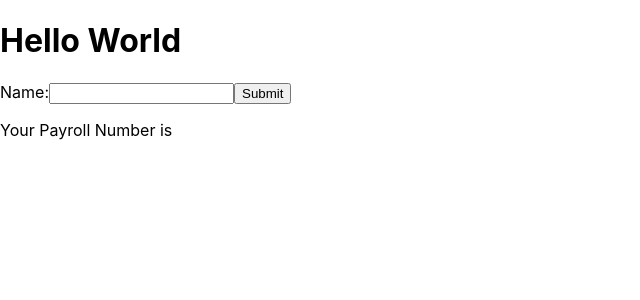
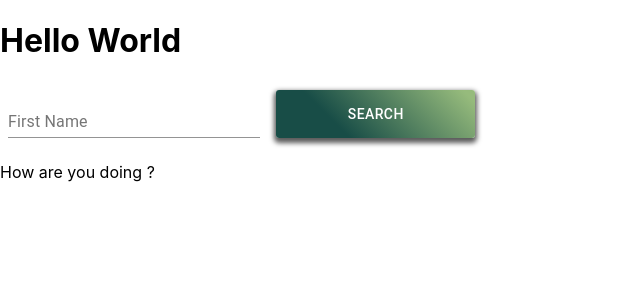
Before and after one commit to salemeid/my-app, a React (Create React App) app: page / in a window 1280 px wide. Shown: the top 300 px of the page, without its empty margins (0-640 px from the left). Built offline with nearby package versions, Linux system fonts and the light colour scheme.

Commit message:
added material-ui button and field

```diff
--- a/package.json
+++ b/package.json
@@ -3,6 +3,9 @@
   "version": "0.1.0",
   "private": true,
   "dependencies": {
+    "@material-ui/core": "^4.11.3",
+    "@material-ui/icons": "^4.11.2",
+    "@material-ui/styles": "^4.11.3",
     "@testing-library/jest-dom": "^5.11.9",
     "@testing-library/react": "^11.2.5",
     "@testing-library/user-event": "^12.6.3",
--- a/src/App.js
+++ b/src/App.js
@@ -1,12 +1,35 @@
 import React, { useState } from 'react';
 import InputNumber from "./components/Input";
+import { makeStyles } from '@material-ui/core/styles';
+import TextField from '@material-ui/core/TextField';
+import Button from '@material-ui/core/Button';
+
+
+const useStyles = makeStyles((theme) => ({
+  root: {
+    '& > *': {
+      margin: theme.spacing(1),
+      width: '25ch',
+    },
+  },
+  btn: {
+    background: 'linear-gradient(45deg, #184d47 30%, #96bb7c 95%)',
+    border: 0,
+    borderRadius: 3,
+    boxShadow: '0 3px 5px 2px #5b5b5b',
+    color: 'white',
+    height: 48,
+    padding: '0 30px',
+  },
+}));
 
 
 const App = () => {
 
+
   const [value, setValue] = useState('');
   const [beta, setBeta] = useState('');
-
+  const classes = useStyles();
 
 
 
@@ -19,14 +42,11 @@ const handleSubmit = (e) => {
   return (
     <div>
       <h1>Hello World</h1>
-      <form onSubmit= {handleSubmit}>
-            <label>
-            Name:
+      <form className={classes.root} noValidate autoComplete="off" onSubmit= {handleSubmit}>
             {/* for updating value */}
-            <input type="text" value={value} onChange={(e)=>setValue(e.target.value)} />
-            </label>
+            <TextField  id="standard-basic" label="First Name" type="text" value={value} onChange={(e)=>setValue(e.target.value)} />
             {/* for displaying value */}
-            <input type="submit" value="Submit" onClick={()=> setBeta(value)}/>
+            <Button className={classes.btn} type="submit" value="Submit" onClick={()=> setBeta(value)}> Search </Button>
         </form>
       <InputNumber prn = {beta}/>
     </div>
--- a/src/components/Input.js
+++ b/src/components/Input.js
@@ -4,7 +4,7 @@ import React from 'react';
 const InputNumber = (props) => {
     return(
         <div>
-        <p>Your Payroll Number is  {props.prn}</p>
+        <p>How are you doing {props.prn} ?</p>
         </div>
     )}
 export default InputNumber;
```
Also changed, not shown: 1 other file (tests, documents, lock files or other folders).
